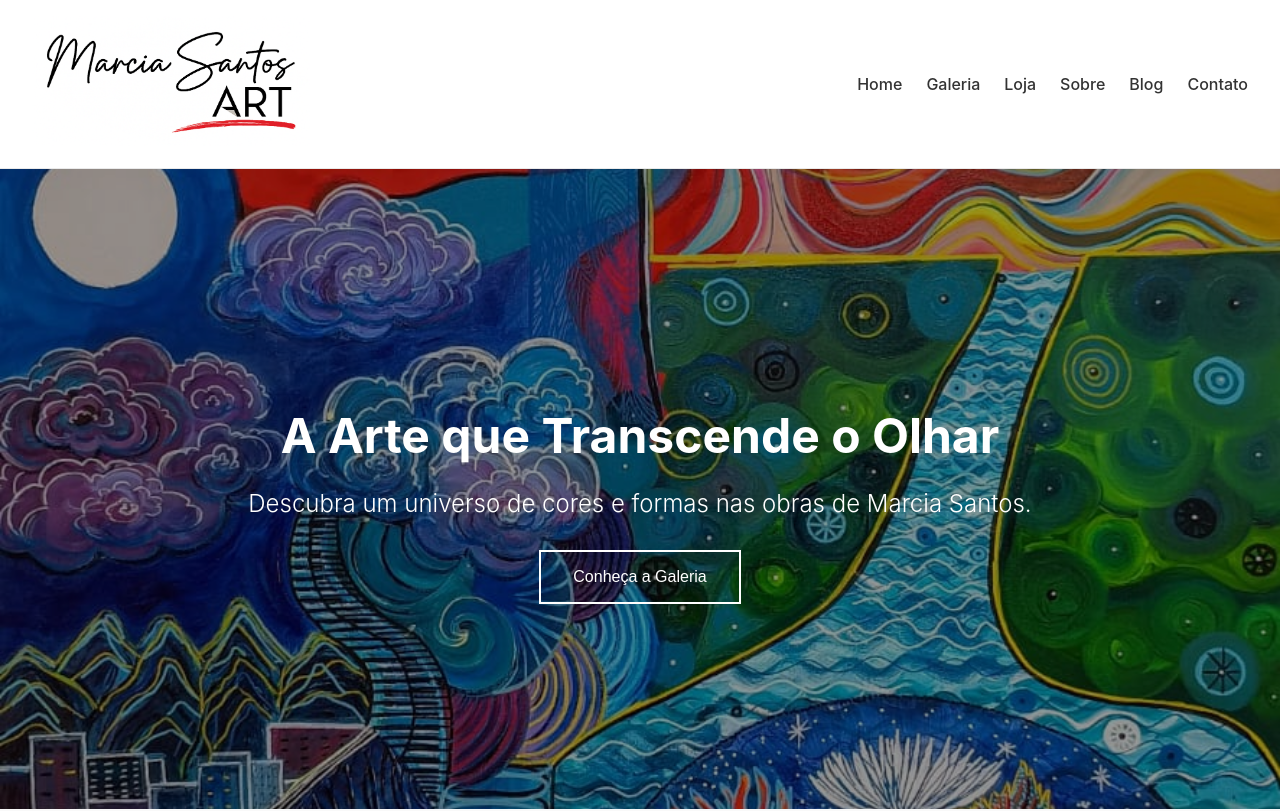
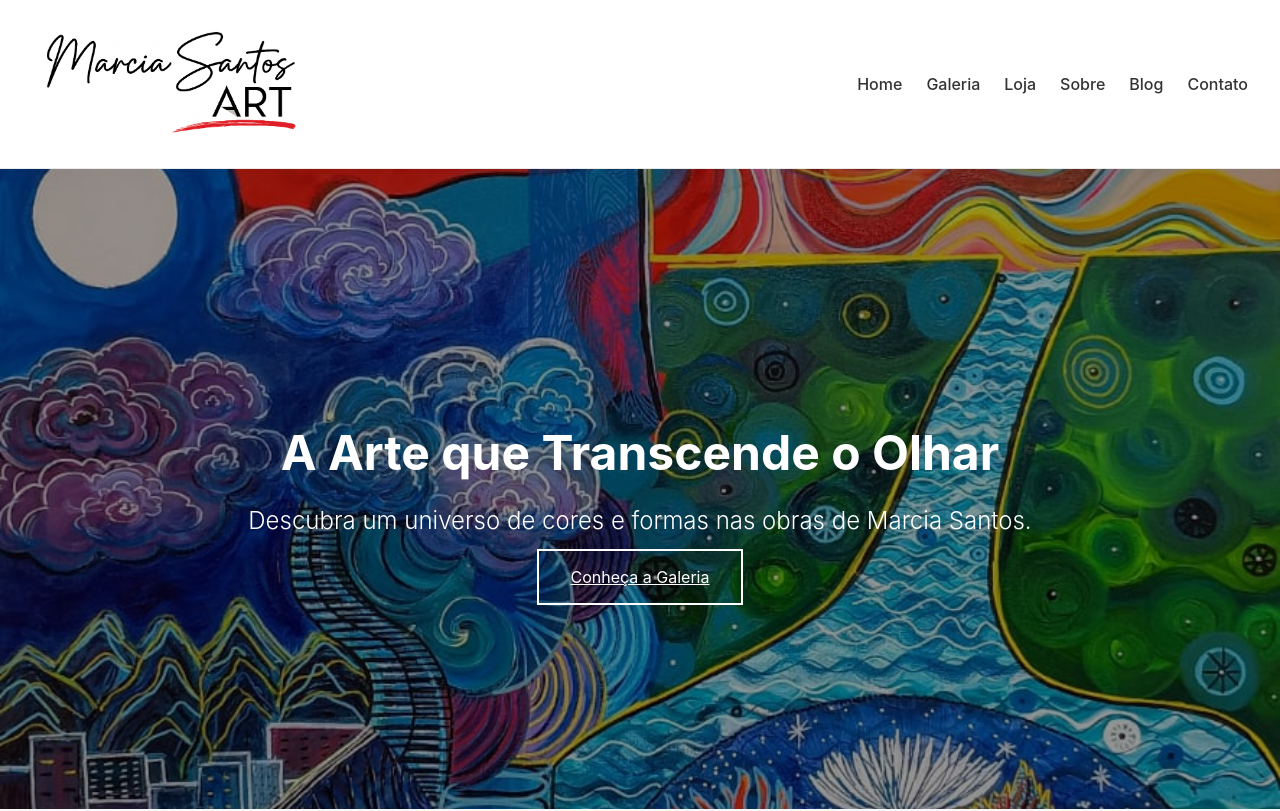
Before and after one commit to luiscolucci/projeto-marcia-art, a React (Create React App) app in the folder client/: page / in a window 1280 px wide. Shown: the top 811 px of the page. Built offline with nearby package versions, Linux system fonts and the light colour scheme.

Commit message:
linkbotao

```diff
--- a/client/src/components/Hero/Hero.js
+++ b/client/src/components/Hero/Hero.js
@@ -1,4 +1,5 @@
 import React from 'react';
+import { Link } from 'react-router-dom';
 import './Hero.css'; // A importação deve corresponder ao nome do arquivo: Hero.css
 
 const Hero = () => {
@@ -7,7 +8,9 @@
       <div className="hero-content">
         <h1 className="hero-title">A Arte que Transcende o Olhar</h1>
         <p className="hero-subtitle">Descubra um universo de cores e formas nas obras de Marcia Santos.</p>
-        <button className="hero-button">Conheça a Galeria</button>
+       <Link to="/galeria" className="hero-button">
+          Conheça a Galeria
+        </Link>
       </div>
     </div>
   );
```
